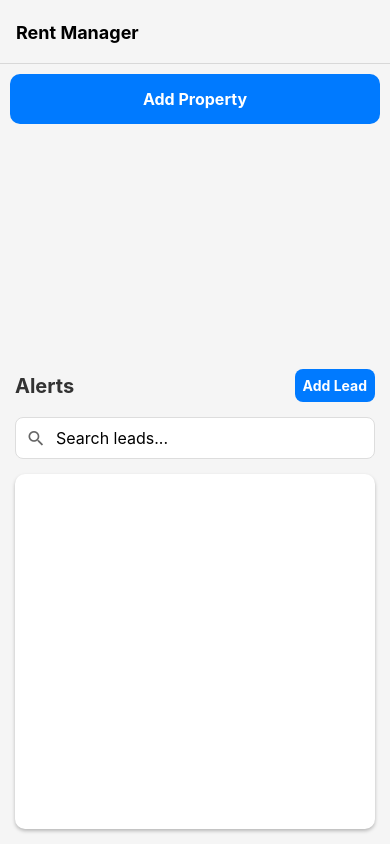
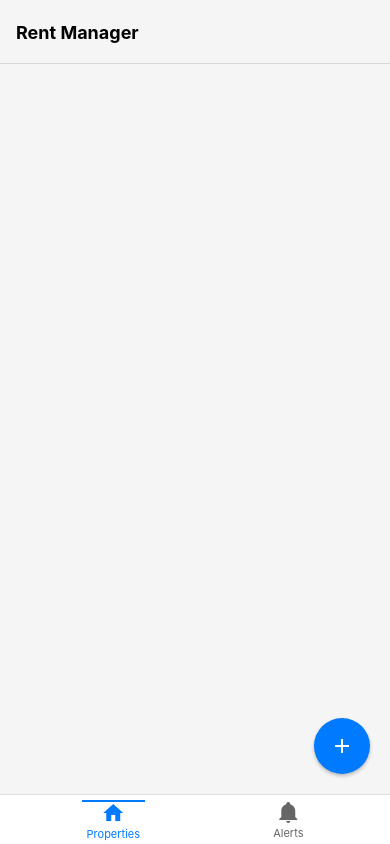
Before and after one commit to dhruv200010/AppRentalmgmt, a React Native app in the folder RentManager/: screen /Dashboard in a window 390 px wide. Built offline with nearby package versions, Linux system fonts and the light colour scheme; what expo-notifications would draw is missing.

Commit message:
changed layout added tabs

```diff
--- a/RentManager/src/screens/DashboardScreen.js
+++ b/RentManager/src/screens/DashboardScreen.js
@@ -62,6 +62,7 @@ const DashboardScreen = ({ navigation }) => {
   const [pickerMode, setPickerMode] = useState('date');
   const [alertTime, setAlertTime] = useState(new Date());
   const [searchQuery, setSearchQuery] = useState('');
+  const [activeTab, setActiveTab] = useState('properties');
 
   const handleAddProperty = () => {
     if (!propertyName.trim()) {
@@ -449,30 +450,23 @@ const DashboardScreen = ({ navigation }) => {
 
   return (
     <View style={styles.container}>
+      <View style={styles.contentContainer}>
+        {activeTab === 'properties' ? (
+          <View style={styles.section}>
+            <ScrollView style={styles.propertiesSection}>
+              {properties.map(renderProperty)}
+            </ScrollView>
             <TouchableOpacity
-        style={styles.addPropertyButton}
+              style={styles.fab}
               onPress={() => setPropertyModalVisible(true)}
             >
-        <Text style={styles.addPropertyButtonText}>Add Property</Text>
+              <Icon name="plus" size={24} color="white" />
             </TouchableOpacity>
-
-      <View style={styles.contentContainer}>
-        <View style={styles.propertiesSection}>
-          {properties.map(renderProperty)}
           </View>
-
-        <View style={styles.alertsSection}>
+        ) : (
+          <View style={styles.section}>
             <View style={styles.sectionHeader}>
               <Text style={styles.sectionTitle}>Alerts</Text>
-            <TouchableOpacity
-              style={styles.addLeadButton}
-              onPress={() => {
-                resetLeadForm();
-                setLeadModalVisible(true);
-              }}
-            >
-              <Text style={styles.addLeadButtonText}>Add Lead</Text>
-            </TouchableOpacity>
             </View>
             <View style={styles.searchContainer}>
               <Icon name="magnify" size={20} color="#666" style={styles.searchIcon} />
@@ -500,7 +494,34 @@ const DashboardScreen = ({ navigation }) => {
                 nestedScrollEnabled={true}
               />
             </View>
+            <TouchableOpacity
+              style={styles.fab}
+              onPress={() => {
+                resetLeadForm();
+                setLeadModalVisible(true);
+              }}
+            >
+              <Icon name="plus" size={24} color="white" />
+            </TouchableOpacity>
           </View>
+        )}
+      </View>
+
+      <View style={styles.bottomBar}>
+        <TouchableOpacity
+          style={[styles.tabButton, activeTab === 'properties' && styles.activeTab]}
+          onPress={() => setActiveTab('properties')}
+        >
+          <Icon name="home" size={24} color={activeTab === 'properties' ? '#007AFF' : '#666'} />
+          <Text style={[styles.tabText, activeTab === 'properties' && styles.activeTabText]}>Properties</Text>
+        </TouchableOpacity>
+        <TouchableOpacity
+          style={[styles.tabButton, activeTab === 'alerts' && styles.activeTab]}
+          onPress={() => setActiveTab('alerts')}
+        >
+          <Icon name="bell" size={24} color={activeTab === 'alerts' ? '#007AFF' : '#666'} />
+          <Text style={[styles.tabText, activeTab === 'alerts' && styles.activeTabText]}>Alerts</Text>
+        </TouchableOpacity>
       </View>
 
       <Modal
@@ -672,11 +693,40 @@ const styles = StyleSheet.create({
   },
   contentContainer: {
     flex: 1,
-    flexDirection: 'column',
+  },
+  section: {
+    flex: 1,
+    padding: 10,
   },
   propertiesSection: {
-    flex: 0,
-    minHeight: 200, // Minimum height for properties section
+    flex: 1,
+  },
+  bottomBar: {
+    flexDirection: 'row',
+    backgroundColor: 'white',
+    borderTopWidth: 1,
+    borderTopColor: '#ddd',
+    paddingVertical: 5,
+    paddingHorizontal: 20,
+    justifyContent: 'space-around',
+    height: 50,
+  },
+  tabButton: {
+    alignItems: 'center',
+    padding: 5,
+    justifyContent: 'center',
+  },
+  activeTab: {
+    borderTopWidth: 2,
+    borderTopColor: '#007AFF',
+  },
+  tabText: {
+    marginTop: 2,
+    color: '#666',
+    fontSize: 11,
+  },
+  activeTabText: {
+    color: '#007AFF',
   },
   addPropertyButton: {
     backgroundColor: '#007AFF',
@@ -692,8 +742,8 @@ const styles = StyleSheet.create({
   },
   propertyCard: {
     backgroundColor: 'white',
-    margin: 10,
-    padding: 15,
+    margin: 5,
+    padding: 10,
     borderRadius: 10,
     shadowColor: '#000',
     shadowOffset: {
@@ -824,11 +874,6 @@ const styles = StyleSheet.create({
     textAlign: 'center',
     fontWeight: 'bold',
   },
-  alertsSection: {
-    flex: 1,
-    marginTop: 20,
-    padding: 15,
-  },
   sectionHeader: {
     flexDirection: 'row',
     justifyContent: 'space-between',
@@ -863,13 +908,13 @@ const styles = StyleSheet.create({
     flex: 1,
   },
   leadsList: {
-    padding: 10,
+    padding: 5,
   },
   leadCard: {
     backgroundColor: '#f8f8f8',
-    padding: 15,
+    padding: 10,
     borderRadius: 8,
-    marginBottom: 10,
+    marginBottom: 5,
   },
   leadHeader: {
     flexDirection: 'row',
@@ -955,6 +1000,25 @@ const styles = StyleSheet.create({
     borderRadius: 5,
     height: 50,
   },
+  fab: {
+    position: 'absolute',
+    right: 20,
+    bottom: 20,
+    width: 56,
+    height: 56,
+    borderRadius: 28,
+    backgroundColor: '#007AFF',
+    justifyContent: 'center',
+    alignItems: 'center',
+    elevation: 4,
+    shadowColor: '#000',
+    shadowOffset: {
+      width: 0,
+      height: 2,
+    },
+    shadowOpacity: 0.25,
+    shadowRadius: 3.84,
+  },
 });
 
 export default DashboardScreen;
```
Lines whose indentation alone changed are shown as unchanged.
